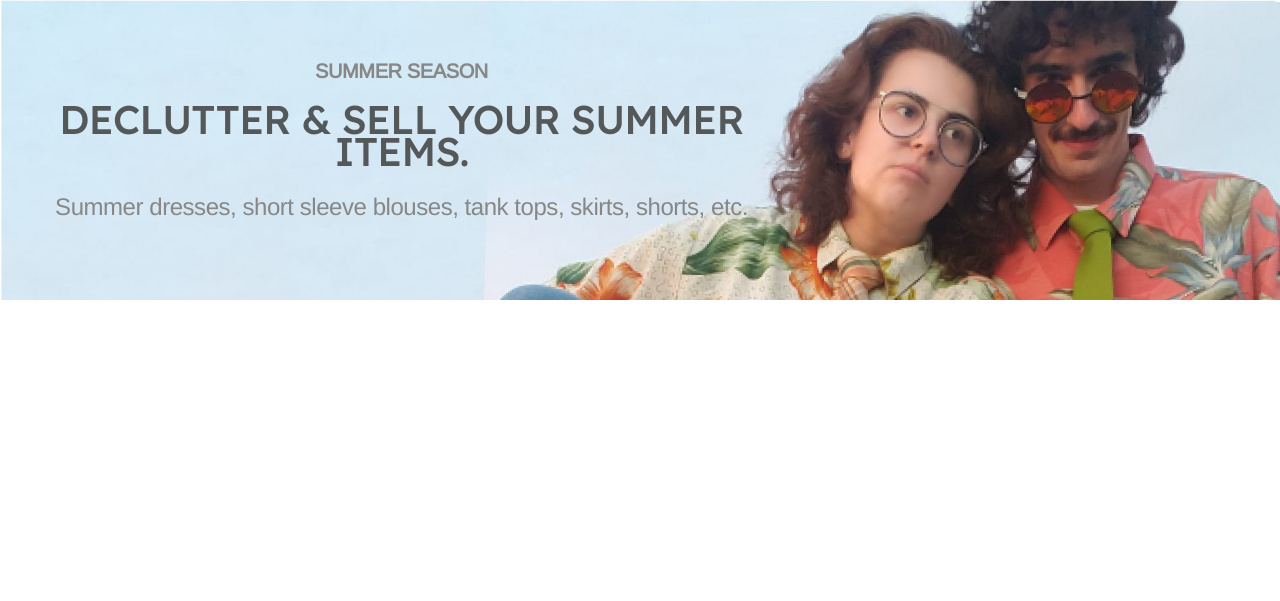
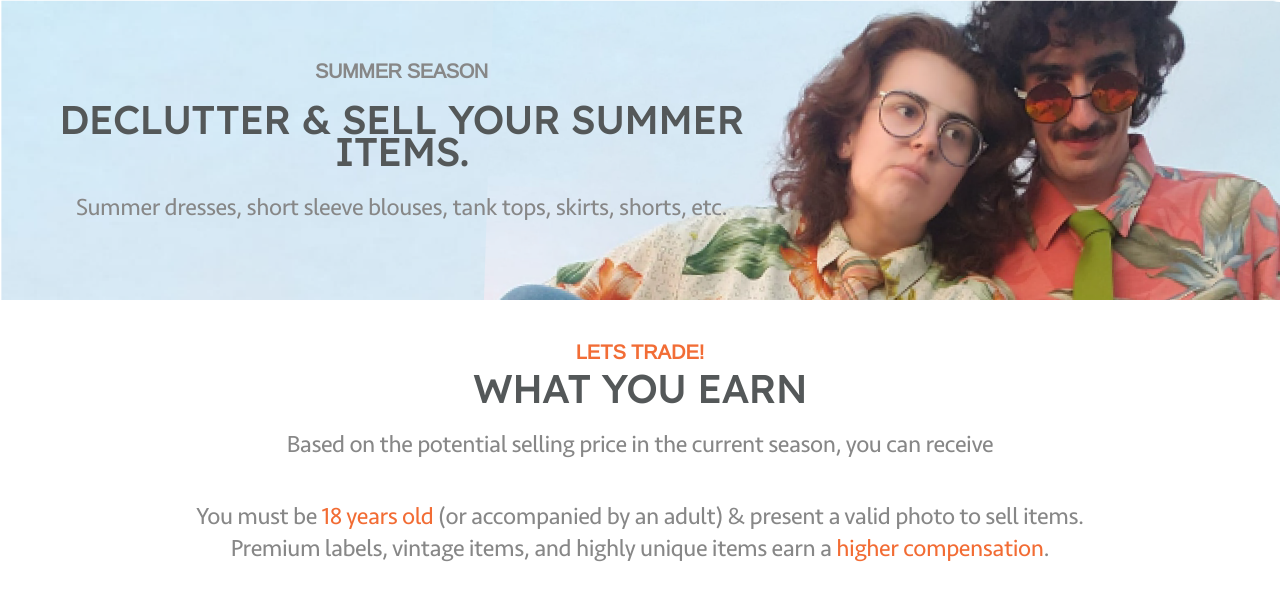
Before and after one commit to Ruprabhu25/boheme-website, a Flask app: template templates/trade.html in a window 1280 px wide. Shown: the top 601 px of the page. Run offline with Flask 3, Linux system fonts and the light colour scheme; the template is opened without the code that fills it, so the values that code supplies are empty; some libraries are stand-ins or nearby versions; some web fonts are replaced.

Commit message:
trade work in progress

```diff
--- a/static/css/trade.css
+++ b/static/css/trade.css
@@ -1,3 +1,21 @@
+/*FontFace*/
+@font-face {
+    font-family: "seravekmedium";
+    src: url("seravek-medium-webfont.woff2") format("woff2"),
+      url("seravek-medium-webfont.woff") format("woff");
+    font-weight: normal;
+    font-style: normal;
+  }
+
+  @font-face {
+    font-family: "seravekregular";
+    src: url("seravek-webfont.woff2") format("woff2"),
+      url("seravek-webfont.woff") format("woff");
+    font-weight: normal;
+    font-style: normal;
+  }
+  /*FontFace*/
+
 /* trade/background section start */
 #trade-background {
     background-image: url("/static/img/background-trade.png");
@@ -12,7 +30,7 @@
     margin-top: 55px;
 }
 
-#trade-h1 {
+h1 {
     color: var(--nav-text, #545859);
     font-family: "Readex Pro", sans-serif;
     font-size: 40px;
@@ -39,7 +57,7 @@
 p {
     color: #878787;
     text-align: center;
-    font-family: "Arimo", sans-serif;
+    font-family: "seravekregular", sans-serif;
     font-size: 24px;
     font-style: normal;
     font-weight: 400;
@@ -63,5 +81,21 @@
     text-transform: uppercase;
 }
 
+#earn-details {
+    margin: 32px auto;
+    width: 910px;
+    height: 64px;
+}
+
+strong {
+    color: #F26C34;
+    font-family: "seravekregular";
+    font-size: 24px;
+    font-style: normal;
+    font-weight: 500;
+    line-height: 32px;
+    letter-spacing: -0.456px;
+}
+
 
 /* What you earn end */
--- a/templates/trade.html
+++ b/templates/trade.html
@@ -17,13 +17,22 @@
 <body>
     <div id="trade-background">
         <div id=trade-text-align>
-            <h2 id="trade-h2">Summer season</h2>
-            <h1 id="trade-h1">Declutter & Sell your summer items.</h1>
+            <h2>Summer season</h2>
+            <h1>Declutter & Sell your summer items.</h1>
             <p>Summer dresses, short sleeve blouses, tank tops, skirts, shorts, etc.</p>
         </div>
     </div>
     <div id="earn-titles">
+        <h3>Lets Trade!</h3>
+        <h1>What you earn</h2>
+        <p>Based on the potential selling price in the current season, you can receive</p>
+    </div>
+    <div id="deals">
 
+    </div>
+    <div id="earn-details">
+        <p>You must be <strong>18 years old</strong> (or accompanied by an adult) & present a valid photo to sell items.
+            Premium labels, vintage items, and highly unique items earn a <strong>higher compensation</strong>.</p>
     </div>
 </body>
 </html>
```
